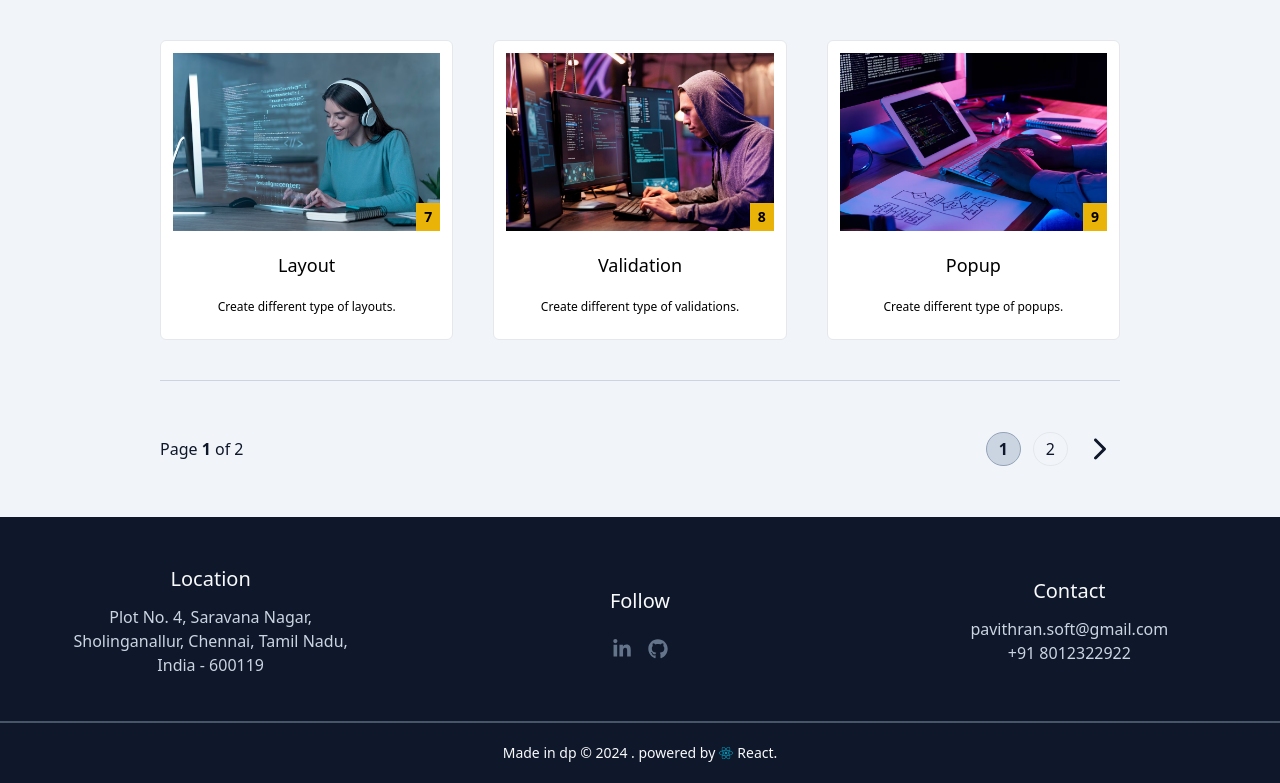
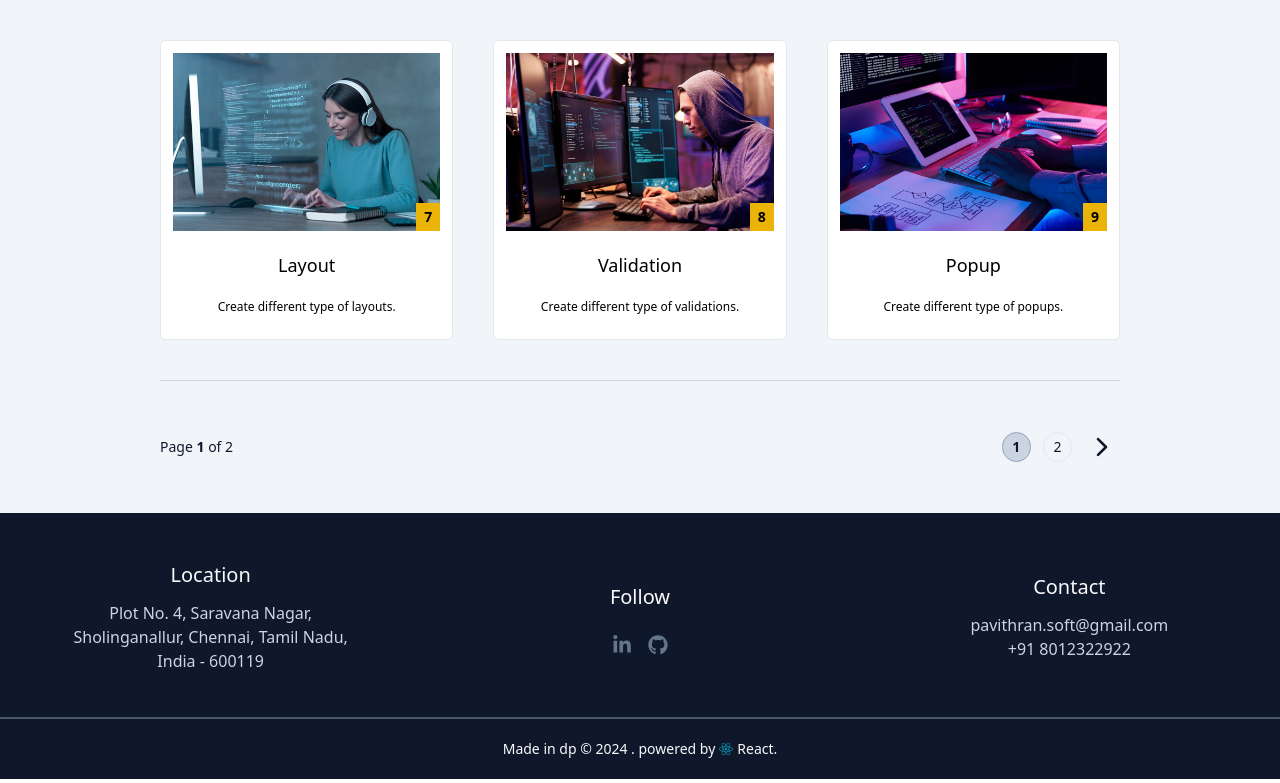
Before and after one commit to pavithransoft/pavi, a React (Vite) app: page /blog in a window 1280 px wide. Shown: the part 903-1686 px from the top of the page. Built offline with nearby package versions, Linux system fonts and the light colour scheme.

Commit message:
updated commit

```diff
--- a/src/components/Blog/BlogPagination.jsx
+++ b/src/components/Blog/BlogPagination.jsx
@@ -7,21 +7,21 @@ const BlogPagination = ({
   getPageNumbers,
 }) => {
   return (
-    <section className="flex items-center justify-between border-t border-slate-300 w-3/4 m-auto text-slate-900 text-xs sm:text-base">
+    <section className="flex items-center justify-between border-t border-slate-300 w-3/4 m-auto text-slate-900 text-xs sm:text-sm">
       <p className="select-none">
         Page <span className="font-bold">{currentPage}</span> of {totalPages}
       </p>
       <div className="flex items-center justify-center gap-3 select-none py-12">
         {currentPage > 1 && (
           <IoIosArrowBack
-            className="w-8 h-8 sm:w-10 sm:h-10 p-1 hover:bg-slate-200 rounded cursor-pointer"
+            className="w-8 h-8 sm:w-9 sm:h-9 p-1 hover:bg-slate-200 rounded cursor-pointer"
             onClick={() => setCurrentPage(currentPage - 1)}
           />
         )}
         {getPageNumbers().map((pageNum) => (
           <ul key={pageNum}>
             <li
-              className={`px-1 sm:px-3 sm:py-1 rounded-full border cursor-pointer ${
+              className={`px-[0.3rem] sm:px-[0.35rem] lg:px-[0.6rem] lg:py-1 rounded-full border cursor-pointer ${
                 pageNum === currentPage
                   ? "bg-slate-300 font-bold border-slate-400"
                   : "hover:bg-slate-200"
@@ -34,7 +34,7 @@ const BlogPagination = ({
         ))}
         {currentPage < totalPages && (
           <IoIosArrowForward
-            className="w-8 h-8 sm:w-10 sm:h-10 p-1 hover:bg-slate-200 rounded cursor-pointer"
+            className="w-8 h-8 sm:w-9 sm:h-9 p-1 hover:bg-slate-200 rounded cursor-pointer"
             onClick={() => setCurrentPage(currentPage + 1)}
           />
         )}
```
